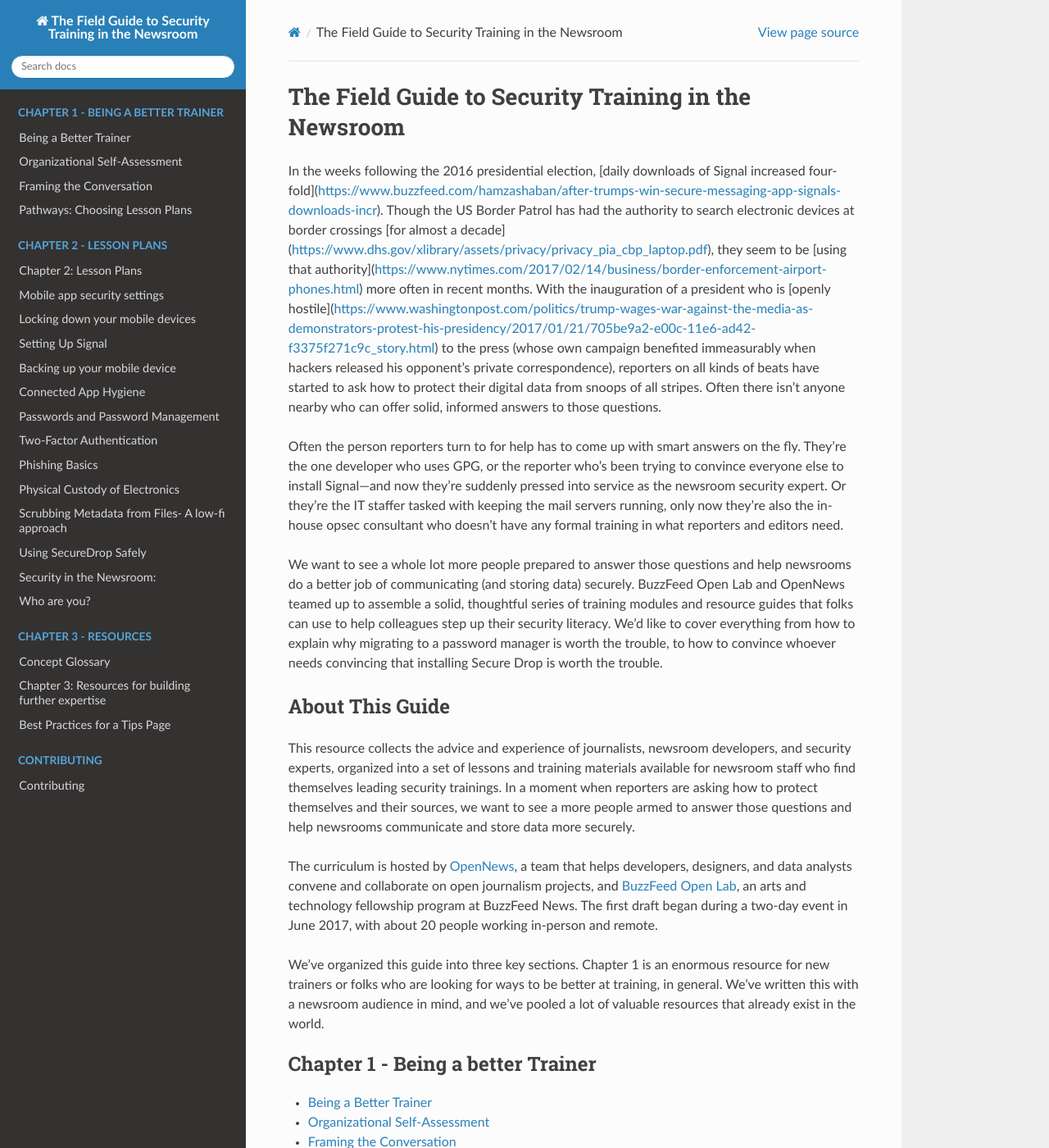
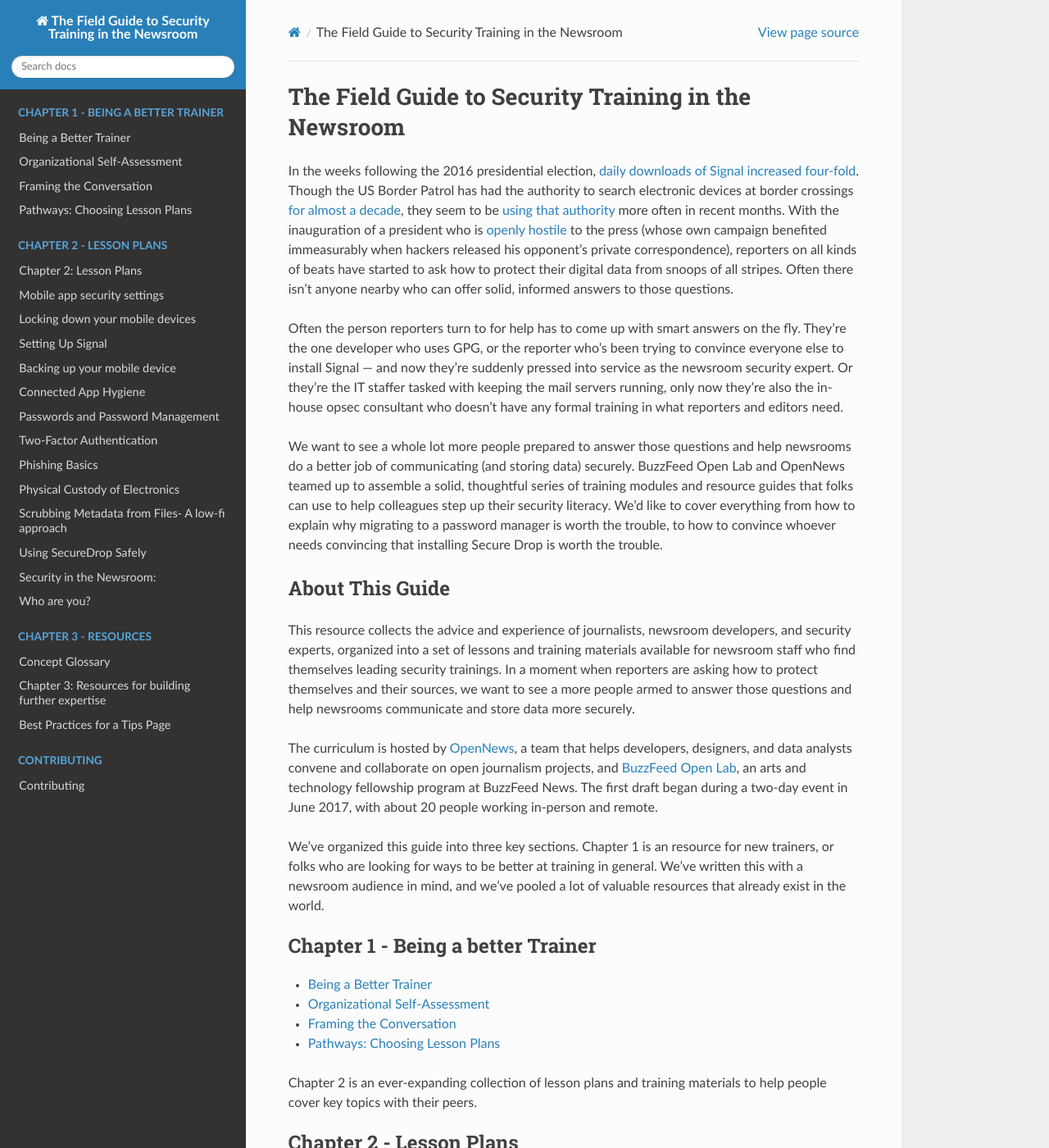
Before and after one commit to OpenNewsLabs/field-guide-security-training-newsroom, a Sphinx documentation site: the page built from docs/index.rst, in a window 1280 px wide and 1400 px high. Shown: the whole window at 82% size. Built offline with Sphinx 7.4.7 and the Read the Docs theme 2.0.0, drawn with Linux system fonts in a browser that asks for light colours; some of the changed text lies outside the part shown.

Commit message:
Fixed links, removed curlies, reduced hyperbole

```diff
--- a/docs/index.rst
+++ b/docs/index.rst
@@ -1,17 +1,17 @@
 The Field Guide to Security Training in the Newsroom
 ====================================================
 
-In the weeks following the 2016 presidential election, [daily downloads of Signal increased four-fold](https://www.buzzfeed.com/hamzashaban/after-trumps-win-secure-messaging-app-signals-downloads-incr). Though the US Border Patrol has had the authority to search electronic devices at border crossings [for almost a decade](https://www.dhs.gov/xlibrary/assets/privacy/privacy_pia_cbp_laptop.pdf), they seem to be [using that authority](https://www.nytimes.com/2017/02/14/business/border-enforcement-airport-phones.html) more often in recent months. With the inauguration of a president who is [openly hostile](https://www.washingtonpost.com/politics/trump-wages-war-against-the-media-as-demonstrators-protest-his-presidency/2017/01/21/705be9a2-e00c-11e6-ad42-f3375f271c9c_story.html) to the press (whose own campaign benefited immeasurably when hackers released his opponent’s private correspondence), reporters on all kinds of beats have started to ask how to protect their digital data from snoops of all stripes. Often there isn’t anyone nearby who can offer solid, informed answers to those questions.
+In the weeks following the 2016 presidential election, `daily downloads of Signal increased four-fold <https://www.buzzfeed.com/hamzashaban/after-trumps-win-secure-messaging-app-signals-downloads-incr>`_. Though the US Border Patrol has had the authority to search electronic devices at border crossings `for almost a decade <https://www.dhs.gov/xlibrary/assets/privacy/privacy_pia_cbp_laptop.pdf>`_, they seem to be `using that authority <https://www.nytimes.com/2017/02/14/business/border-enforcement-airport-phones.html>`_ more often in recent months. With the inauguration of a president who is `openly hostile <https://www.washingtonpost.com/politics/trump-wages-war-against-the-media-as-demonstrators-protest-his-presidency/2017/01/21/705be9a2-e00c-11e6-ad42-f3375f271c9c_story.html>`_ to the press (whose own campaign benefited immeasurably when hackers released his opponent's private correspondence), reporters on all kinds of beats have started to ask how to protect their digital data from snoops of all stripes. Often there isn't anyone nearby who can offer solid, informed answers to those questions.
 
 Often the person reporters turn to for help has to come up with smart answers
-on the fly. They’re the one developer who uses GPG, or the reporter
-who’s been trying to convince everyone else to install Signal—and now
-they’re suddenly pressed into service as the newsroom security expert.
-Or they’re the IT staffer tasked with keeping the mail servers running,
-only now they’re also the in-house opsec consultant who doesn’t have any
+on the fly. They're the one developer who uses GPG, or the reporter
+who's been trying to convince everyone else to install Signal --- and now
+they're suddenly pressed into service as the newsroom security expert.
+Or they're the IT staffer tasked with keeping the mail servers running,
+only now they're also the in-house opsec consultant who doesn't have any
 formal training in what reporters and editors need.
 
-We want to see a whole lot more people prepared to answer those questions and help newsrooms do a better job of communicating (and storing data) securely. BuzzFeed Open Lab and OpenNews teamed up to assemble a solid, thoughtful series of training modules and resource guides that folks can use to help colleagues step up their security literacy. We’d like to cover everything from how to explain why migrating to a password manager is worth the trouble, to how to convince whoever needs convincing that installing Secure Drop is worth the trouble.
+We want to see a whole lot more people prepared to answer those questions and help newsrooms do a better job of communicating (and storing data) securely. BuzzFeed Open Lab and OpenNews teamed up to assemble a solid, thoughtful series of training modules and resource guides that folks can use to help colleagues step up their security literacy. We'd like to cover everything from how to explain why migrating to a password manager is worth the trouble, to how to convince whoever needs convincing that installing Secure Drop is worth the trouble.
 
 About This Guide
 ----------------
@@ -33,10 +33,10 @@
 remote.
 
 
-We’ve organized this guide into three key sections.
-Chapter 1 is an enormous resource for new trainers or folks who are
-looking for ways to be better at training, in general. We’ve written
-this with a newsroom audience in mind, and we’ve pooled a lot of
+We've organized this guide into three key sections.
+Chapter 1 is an resource for new trainers, or folks who are
+looking for ways to be better at training in general. We've written
+this with a newsroom audience in mind, and we've pooled a lot of
 valuable resources that already exist in the world.
 
 .. toctree::
@@ -48,7 +48,7 @@
    Chapter01*
 
 
-Chapter 2 is a fantastic collection of lesson plans and training
+Chapter 2 is an ever-expanding collection of lesson plans and training
 materials to help people cover key topics with their peers.
 
 .. toctree::
```
